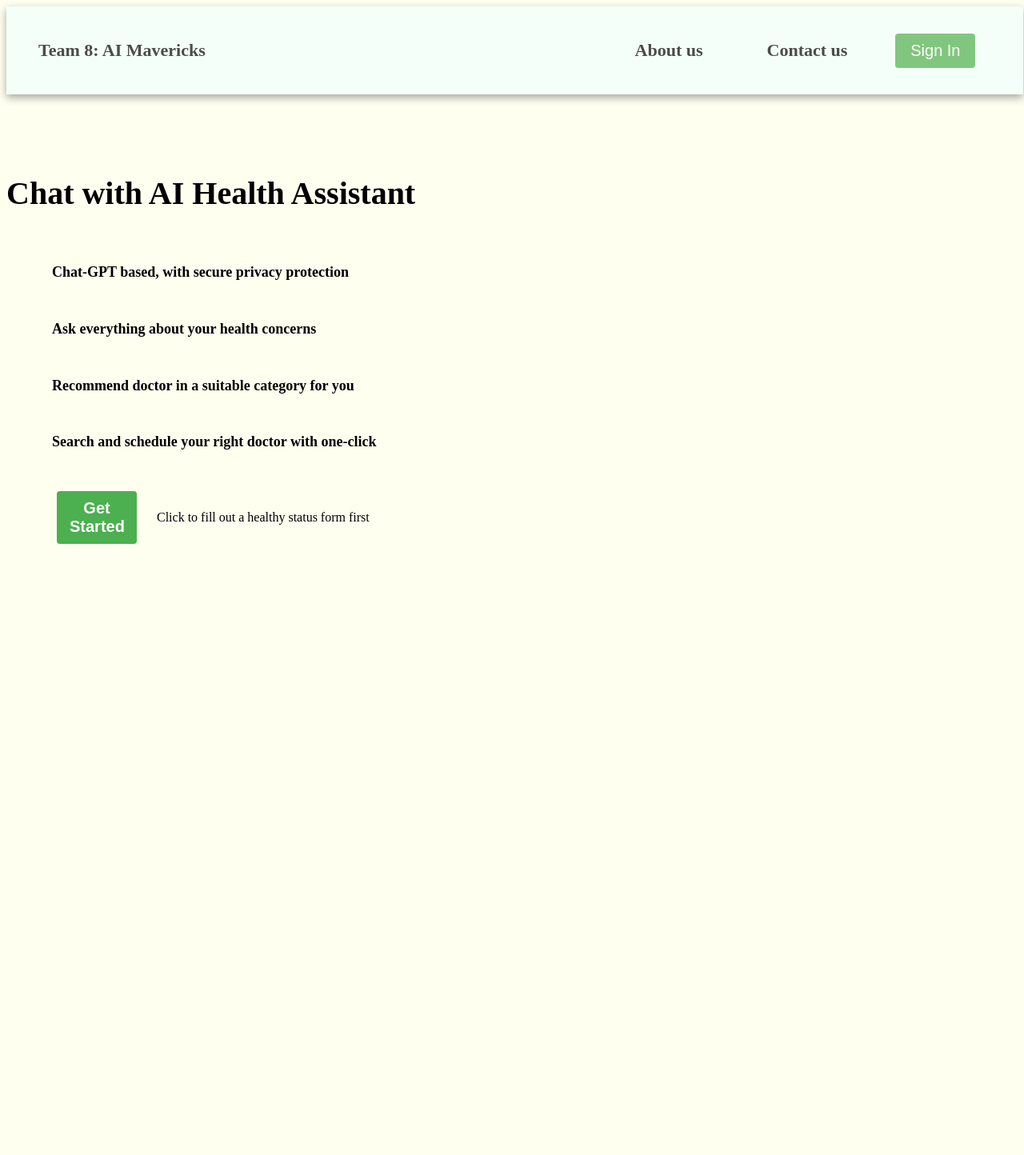
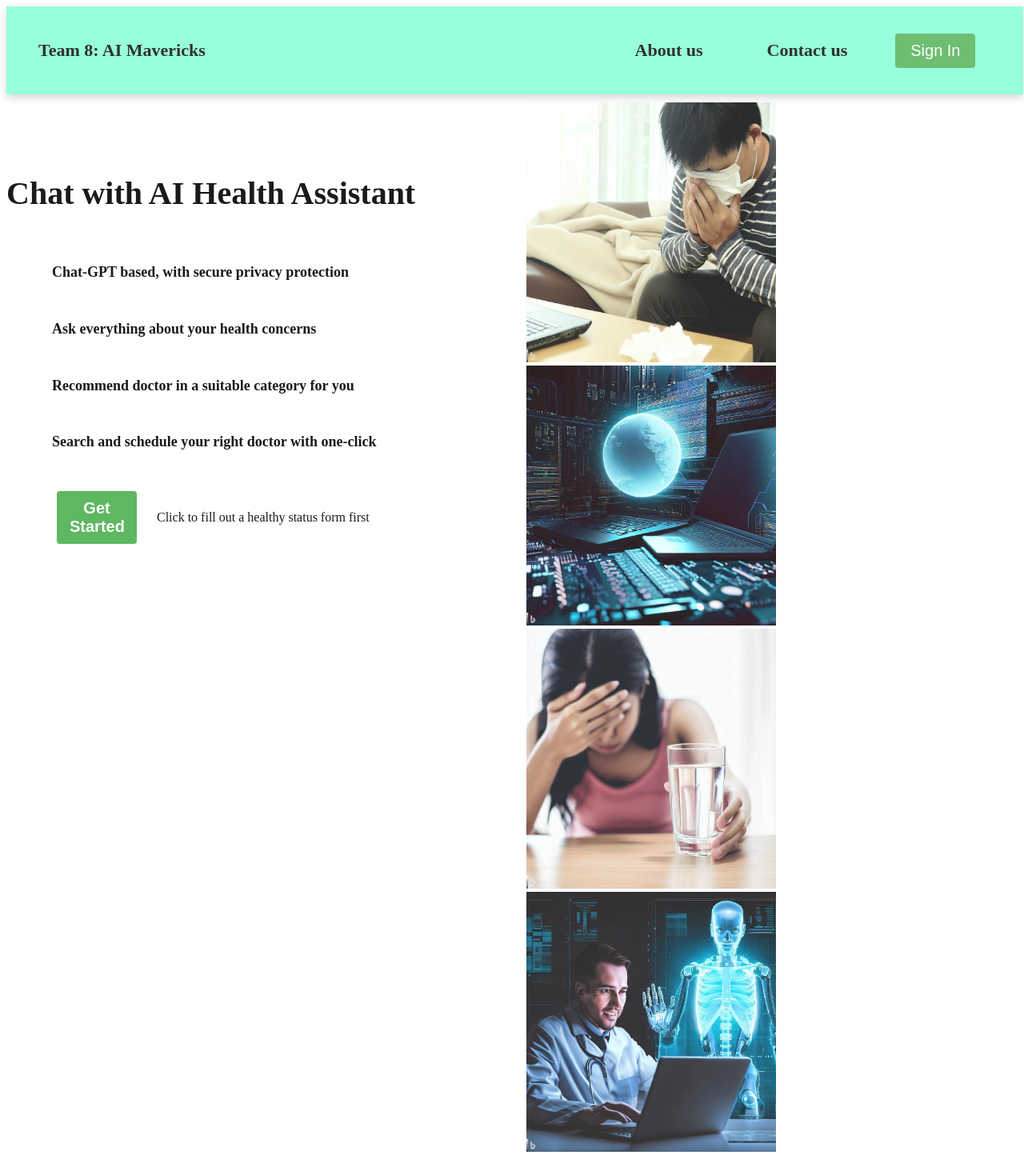
Before and after one commit to AndrewWooo/LLM_AI_Mavericks, a Flask app: template interface-chatBot/templates/form.html in a window 1280 px wide. Shown: the whole page at 80% size. Before the commit the page ends 680 px from the top, so only its background shows below. Run offline with Flask 2, Linux system fonts and the light colour scheme; the template is opened without the code that fills it, so the values that code supplies are empty.

Commit message:
stylechange4

```diff
--- a/interface-chatBot/static/formstyle.css
+++ b/interface-chatBot/static/formstyle.css
@@ -1,16 +1,17 @@
 body{
-    background-color: #FFFFF0;
+    background-color: white;
+    opacity: 0.9;
 }
 .web_header{
   width: 99%;
   height: 90px;
   display: flex;
   justify-content: space-between;
-  background-color: #F0FFFF;
+  background-color: #7FFFD4;
   align-items: center;
   padding: 10px;
-  box-shadow: 0 4px 10px rgba(0, 0, 0, 0.5);
-  opacity: 0.7;
+  box-shadow: 0 4px 10px rgba(155, 154, 154, 0.5);
+  opacity: 0.9;
 }
 
 .web_header li {
@@ -84,7 +85,8 @@ margin-right: 50px;
   margin-left: -25px;
 }
 .introimg{
-  width: 635px;
+  margin-top: 10px;
+  width: 634px;
   height: 100%;
   z-index: 0;
   display: block;
@@ -120,7 +122,7 @@ margin-right: 50px;
     /* 确保所有 label 大小相同并正确对齐 */
     display: inline-block;
     width: 150px;
-    text-align: right;
+    text-align: left;
   }
 
   input,
@@ -163,5 +165,5 @@ margin-right: 50px;
     cursor: pointer;
     margin-left: .5em;
     width: 100px;
-
+    cursor: pointer;
   }
--- a/interface-chatBot/templates/form.html
+++ b/interface-chatBot/templates/form.html
@@ -41,6 +41,10 @@
       </div>
     </div>
     <div class="introimg">
+      <img src="static/images/image0.jpg" alt="introimg" width="312" height="325">
+      <img src="static/images/image1.jpg" alt="introimg" width="312" height="325">
+      <img src="static/images/image2.jpg" alt="introimg" width="312" height="325">
+      <img src="static/images/image3.jpg" alt="introimg" width="312" height="325">
     </div>
 
     <div>
```
Also changed, not shown: interface-chatBot/static/images/image0.jpg (added), interface-chatBot/static/images/image1.jpg (added), interface-chatBot/static/images/image2.jpg (added), interface-chatBot/static/images/image3.jpg (added), 4 other files.
